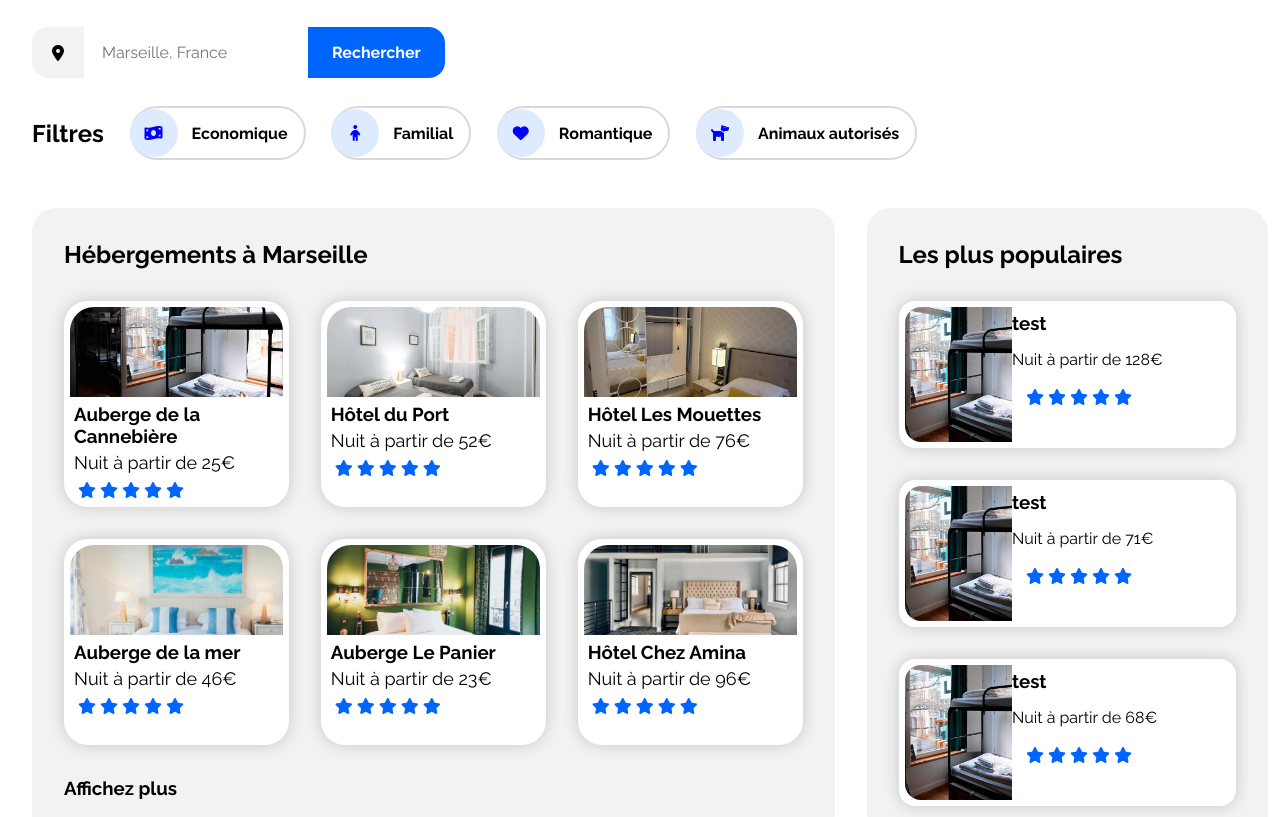
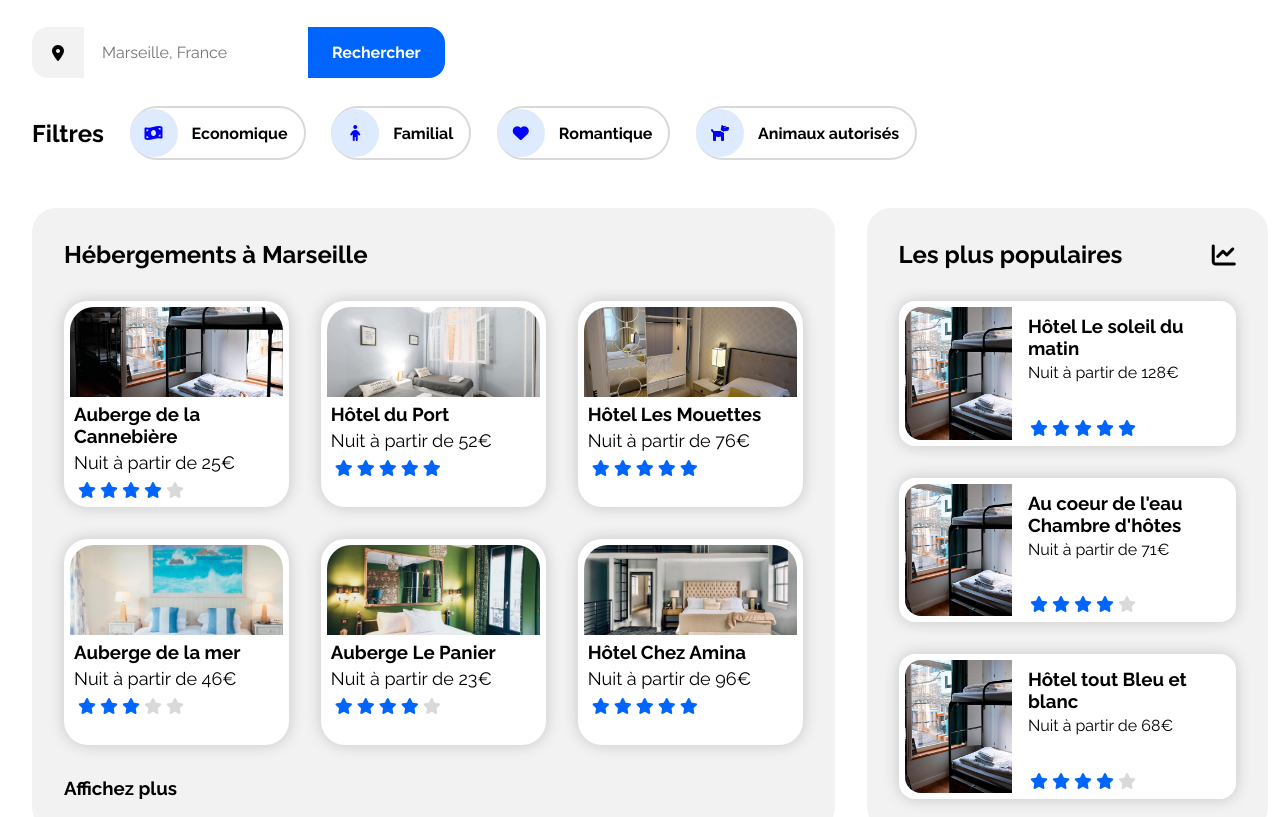
Before and after one commit to EmmanuelCartelli/reservia.com, a plain HTML site: page index.html in a window 1280 px wide. Shown: the part 175-992 px from the top of the page. Drawn offline with Linux system fonts and the light colour scheme.

Commit message:
Fix boites et gridaside

```diff
--- a/css.css
+++ b/css.css
@@ -1,5 +1,6 @@
 *{
     font-family: "Raleway", "Sans serif";
+    scroll-behavior: smooth;
 }
 
 
@@ -173,18 +174,42 @@ div.box>div.imgcontainer{
 
 .aside{
     display: grid;
-    grid-template-rows: repeat(1, 4fr);
+    grid-template-rows: auto repeat(3, 1fr);
     padding: 2rem;
     row-gap: 2rem;
     background-color: #f2f2f2;
     border-radius: 1.5rem;
 }
+
 .box{
     width: 100%;
     box-shadow: 0 0 16px #0000002e;
     border-radius: 1.5rem;
     background-color: white;
 }
+
+.descricontainer{
+    display: flex;
+    flex-direction: column;
+    justify-content: space-between;
+    margin: 4px;
+}
+
+.descricontainer>div>h3{
+    margin: 0.25rem 0.75rem 0.25rem 0.75rem;
+}
+
+.descricontainer>div>p{
+    margin: 0.25rem 0.75rem 0.25rem 0.75rem;
+}
+
+.descricontainer>div.starsrate{
+    margin: 0px 10px 0px 10px;
+    display: flex;
+    color: #0065FC;
+    padding: 0px 4px 0 4px;
+}
+
 
 .box h3{
     margin: 2px 10px 5px 10px;
@@ -206,7 +231,6 @@ div.box>div.imgcontainer{
 }
 .asidebox{
     display: flex;
-    height: 135px;
     border-radius: 1rem;
     background-color: white;
     padding: 6px;
@@ -332,13 +356,18 @@ div.box>div.imgcontainer{
   display: flex;
   flex-direction: column;
   width: 33%;
+  row-gap: 0.75rem;
 }
 
 .footerlink{
-    margin: 1rem 0;
+    margin: 0;
 }
 
 a.footerlink:link, a.footerlink:active{
     text-decoration: none;
     color: black;
 }
+
+.false{
+    color: #d9d9d9;
+}
--- a/index.html
+++ b/index.html
@@ -19,7 +19,7 @@
                 </div>
 
                 <nav class="menu">
-                    <a class="nav" href="#">Hébergements</a>
+                    <a class="nav" href="#hebergements">Hébergements</a>
                     <a class="nav" href="#">Activités</a>
                     <a class="login" href="#">S'inscrire</a>
                 </nav>
@@ -70,7 +70,7 @@
 
                 </section>
 
-               <section class="flexaside">
+               <section class="flexaside" id="hebergements">
                    <div class="gridlog">
                        <h2 style="margin: 0;padding: 0 0 2rem 0;">Hébergements à Marseille</h2>
                        <div class="logementm">
@@ -87,7 +87,7 @@
                                     <i class="fas fa-star"></i>
                                     <i class="fas fa-star"></i>
                                     <i class="fas fa-star"></i>
-                                    <i class="fas fa-star"></i>
+                                    <i class="fas fa-star false"></i>
                                 </div>
                             </div>
 
@@ -117,7 +117,7 @@
                                     <i class="fas fa-star"></i>
                                     <i class="fas fa-star"></i>
                                     <i class="fas fa-star"></i>
-                                    <i class="fas fa-star"></i>
+                                    <i class="fas fa-star flase"></i>
                                 </div>
                             </div>
 
@@ -131,8 +131,8 @@
                                     <i class="fas fa-star"></i>
                                     <i class="fas fa-star"></i>
                                     <i class="fas fa-star"></i>
-                                    <i class="fas fa-star"></i>
-                                    <i class="fas fa-star"></i>
+                                    <i class="fas fa-star false"></i>
+                                    <i class="fas fa-star false"></i>
                                 </div>
                             </div>
 
@@ -147,7 +147,7 @@
                                     <i class="fas fa-star"></i>
                                     <i class="fas fa-star"></i>
                                     <i class="fas fa-star"></i>
-                                    <i class="fas fa-star"></i>
+                                    <i class="fas fa-star false"></i>
                                 </div>
                             </div>
 
@@ -170,14 +170,16 @@
                    </div>
 
                    <div class="aside">
-                    <h2 style="margin: 0;">Les plus populaires</h2>
+                    <h2 style="margin: 0; display: flex; justify-content: space-between;">Les plus populaires
+                        <i class="fas fa-chart-line"></i>
+                    </h2>
                     <div class="asidebox">
                         <div class="relativebox">
                             <img class="asidesetimg" src="hebergement\cannebiere.jpg">
                         </div>
-                        <div>
+                        <div class="descricontainer">
                             <div>
-                                <h3 class="reltitle"> test</h3>
+                                <h3 class="reltitle">Hôtel Le soleil du matin</h3>
                                 <p>Nuit à partir de 128€</p>
                             </div>
                             <div class="starsrate">
@@ -194,9 +196,9 @@
                         <div class="relativebox">
                             <img class="asidesetimg" src="hebergement\cannebiere.jpg">
                         </div>
-                        <div>
+                        <div class="descricontainer">
                             <div>
-                                <h3 class="reltitle"> test</h3>
+                                <h3 class="reltitle">Au coeur de l'eau<br>Chambre d'hôtes</h3>
                                 <p>Nuit à partir de 71€</p>
                             </div>
                             <div class="starsrate">
@@ -204,7 +206,7 @@
                                 <i class="fas fa-star"></i>
                                 <i class="fas fa-star"></i>
                                 <i class="fas fa-star"></i>
-                                <i class="fas fa-star"></i>
+                                <i class="fas fa-star false"></i>
                             </div>
                         </div>
                     </div>
@@ -214,20 +216,19 @@
                         <div class="relativebox">
                           <img class="asidesetimg" src="hebergement\cannebiere.jpg">
                          </div>
-                         <div class="descriptioncontainer">
-                          <div class="descriptif">
+                         <div class="descricontainer">
                             <div>
-                              <h3 class="reltitle"> test</h3>
+                              <h3 class="reltitle">Hôtel tout Bleu et blanc</h3>
                               <p>Nuit à partir de 68€</p>
                             </div>
-                          </div>
                             <div class="starsrate">
                               <i class="fas fa-star"></i>
                               <i class="fas fa-star"></i>
                               <i class="fas fa-star"></i>
                               <i class="fas fa-star"></i>
-                              <i class="fas fa-star"></i>
+                              <i class="fas fa-star false"></i>
                            </div>
+                        </div>
                        </div>
                       </div>
                </section>
```
